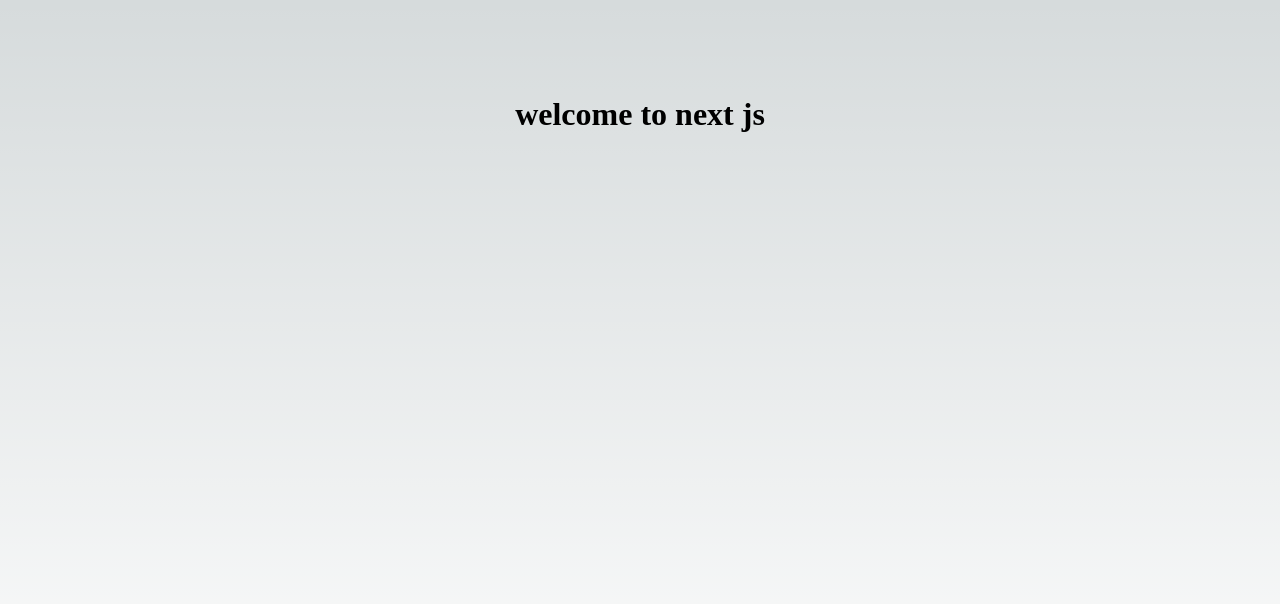
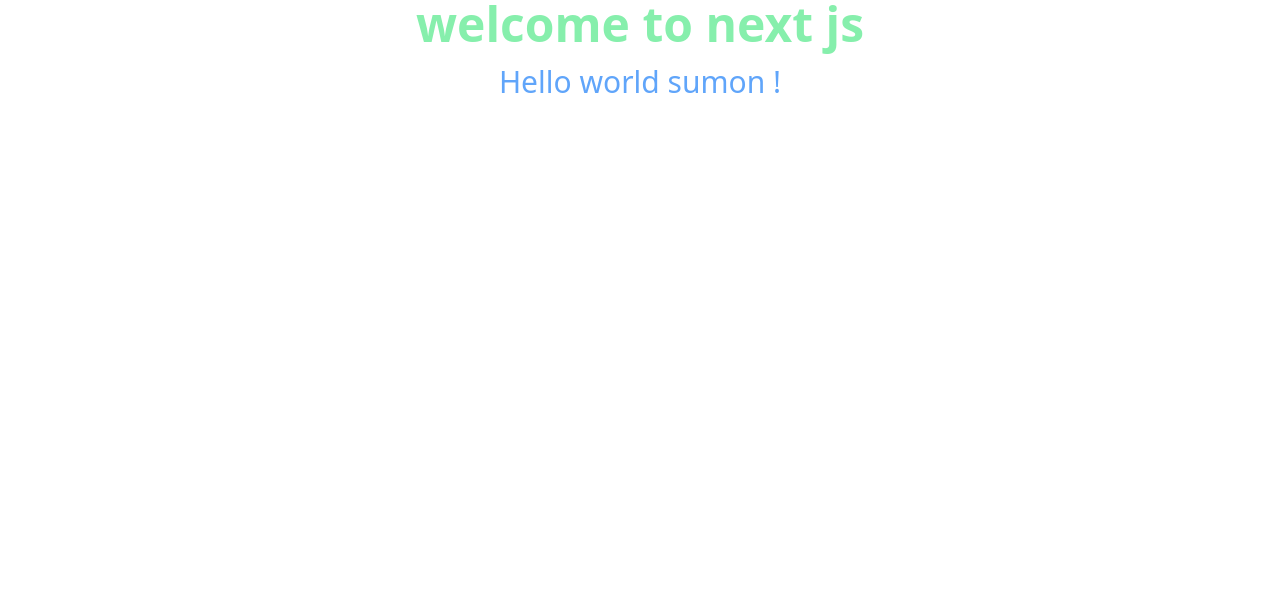
Before and after one commit to sumonfakir1997/Next-Js-practices-all-basic-, a Next.js app: page / in a window 1280 px wide. Shown: the top 604 px of the page. Built offline with nearby package versions, Linux system fonts and the light colour scheme.

Commit message:
added file

```diff
--- a/package.json
+++ b/package.json
@@ -15,5 +15,10 @@
     "next": "13.1.6",
     "react": "18.2.0",
     "react-dom": "18.2.0"
+  },
+  "devDependencies": {
+    "autoprefixer": "^10.4.13",
+    "postcss": "^8.4.21",
+    "tailwindcss": "^3.2.4"
   }
 }
--- /dev/null
+++ b/postcss.config.js
@@ -0,0 +1,6 @@
+module.exports = {
+  plugins: {
+    tailwindcss: {},
+    autoprefixer: {},
+  },
+}
--- a/src/pages/_document.js
+++ /dev/null
@@ -1,13 +0,0 @@
-import { Html, Head, Main, NextScript } from 'next/document'
-
-export default function Document() {
-  return (
-    <Html lang="en">
-      <Head />
-      <body>
-        <Main />
-        <NextScript />
-      </body>
-    </Html>
-  )
-}
--- a/src/pages/api/hello.js
+++ /dev/null
@@ -1,5 +0,0 @@
-// Next.js API route support: https://nextjs.org/docs/api-routes/introduction
-
-export default function handler(req, res) {
-  res.status(200).json({ name: 'John Doe' })
-}
--- a/src/pages/index.js
+++ b/src/pages/index.js
@@ -14,10 +14,13 @@
         <meta name="viewport" content="width=device-width, initial-scale=1" />
         <link rel="icon" href="/favicon.ico" />
       </Head>
-      <main className={styles.main}>
+      <main className="">
 
         <div>
-          <h1 className={styles.title}> welcome to next js </h1>
+          <h1 className=" text-5xl font-bold text-center text-green-300"> welcome to next js </h1>
+          <h2 className="text-3xl text-blue-400 text-center mt-4 font-thin">
+                    Hello world sumon  !
+                    </h2>
         </div>
       </main>
     </>
--- a/src/styles/globals.css
+++ b/src/styles/globals.css
@@ -1,107 +1,3 @@
-:root {
-  --max-width: 1100px;
-  --border-radius: 12px;
-  --font-mono: ui-monospace, Menlo, Monaco, 'Cascadia Mono', 'Segoe UI Mono',
-    'Roboto Mono', 'Oxygen Mono', 'Ubuntu Monospace', 'Source Code Pro',
-    'Fira Mono', 'Droid Sans Mono', 'Courier New', monospace;
-
-  --foreground-rgb: 0, 0, 0;
-  --background-start-rgb: 214, 219, 220;
-  --background-end-rgb: 255, 255, 255;
-
-  --primary-glow: conic-gradient(
-    from 180deg at 50% 50%,
-    #16abff33 0deg,
-    #0885ff33 55deg,
-    #54d6ff33 120deg,
-    #0071ff33 160deg,
-    transparent 360deg
-  );
-  --secondary-glow: radial-gradient(
-    rgba(255, 255, 255, 1),
-    rgba(255, 255, 255, 0)
-  );
-
-  --tile-start-rgb: 239, 245, 249;
-  --tile-end-rgb: 228, 232, 233;
-  --tile-border: conic-gradient(
-    #00000080,
-    #00000040,
-    #00000030,
-    #00000020,
-    #00000010,
-    #00000010,
-    #00000080
-  );
-
-  --callout-rgb: 238, 240, 241;
-  --callout-border-rgb: 172, 175, 176;
-  --card-rgb: 180, 185, 188;
-  --card-border-rgb: 131, 134, 135;
-}
-
-@media (prefers-color-scheme: dark) {
-  :root {
-    --foreground-rgb: 255, 255, 255;
-    --background-start-rgb: 0, 0, 0;
-    --background-end-rgb: 0, 0, 0;
-
-    --primary-glow: radial-gradient(rgba(1, 65, 255, 0.4), rgba(1, 65, 255, 0));
-    --secondary-glow: linear-gradient(
-      to bottom right,
-      rgba(1, 65, 255, 0),
-      rgba(1, 65, 255, 0),
-      rgba(1, 65, 255, 0.3)
-    );
-
-    --tile-start-rgb: 2, 13, 46;
-    --tile-end-rgb: 2, 5, 19;
-    --tile-border: conic-gradient(
-      #ffffff80,
-      #ffffff40,
-      #ffffff30,
-      #ffffff20,
-      #ffffff10,
-      #ffffff10,
-      #ffffff80
-    );
-
-    --callout-rgb: 20, 20, 20;
-    --callout-border-rgb: 108, 108, 108;
-    --card-rgb: 100, 100, 100;
-    --card-border-rgb: 200, 200, 200;
-  }
-}
-
-* {
-  box-sizing: border-box;
-  padding: 0;
-  margin: 0;
-}
-
-html,
-body {
-  max-width: 100vw;
-  overflow-x: hidden;
-}
-
-body {
-  color: rgb(var(--foreground-rgb));
-  background: linear-gradient(
-      to bottom,
-      transparent,
-      rgb(var(--background-end-rgb))
-    )
-    rgb(var(--background-start-rgb));
-}
-
-a {
-  color: inherit;
-  text-decoration: none;
-}
-
-@media (prefers-color-scheme: dark) {
-  html {
-    color-scheme: dark;
-  }
-}
+@tailwind base;
+@tailwind components;
+@tailwind utilities;
--- /dev/null
+++ b/tailwind.config.js
@@ -0,0 +1,15 @@
+/** @type {import('tailwindcss').Config} */
+module.exports = {
+  content: [
+    "./app/**/*.{js,ts,jsx,tsx}",
+    "./pages/**/*.{js,ts,jsx,tsx}",
+    "./components/**/*.{js,ts,jsx,tsx}",
+
+    // Or if using `src` directory:
+    "./src/**/*.{js,ts,jsx,tsx}",
+  ],
+  theme: {
+    extend: {},
+  },
+  plugins: [],
+}
```
Also changed, not shown: 1 other file (tests, documents, lock files or other folders).
